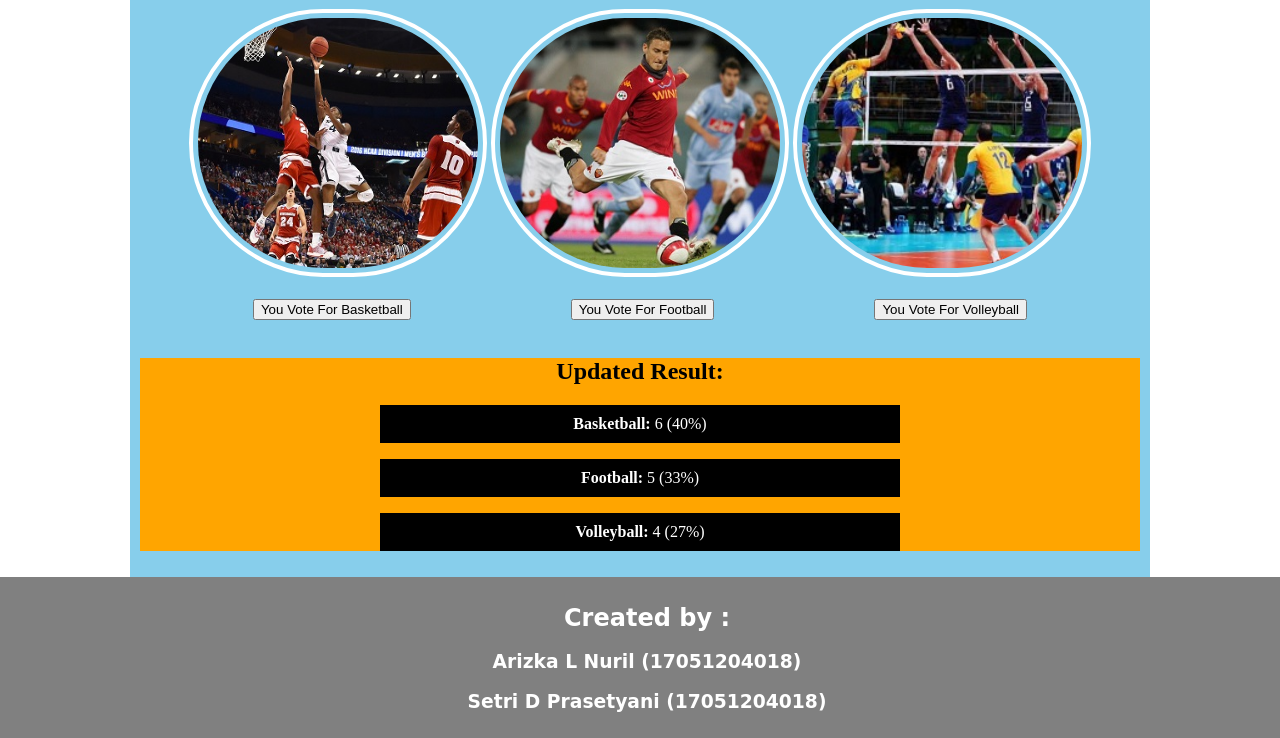
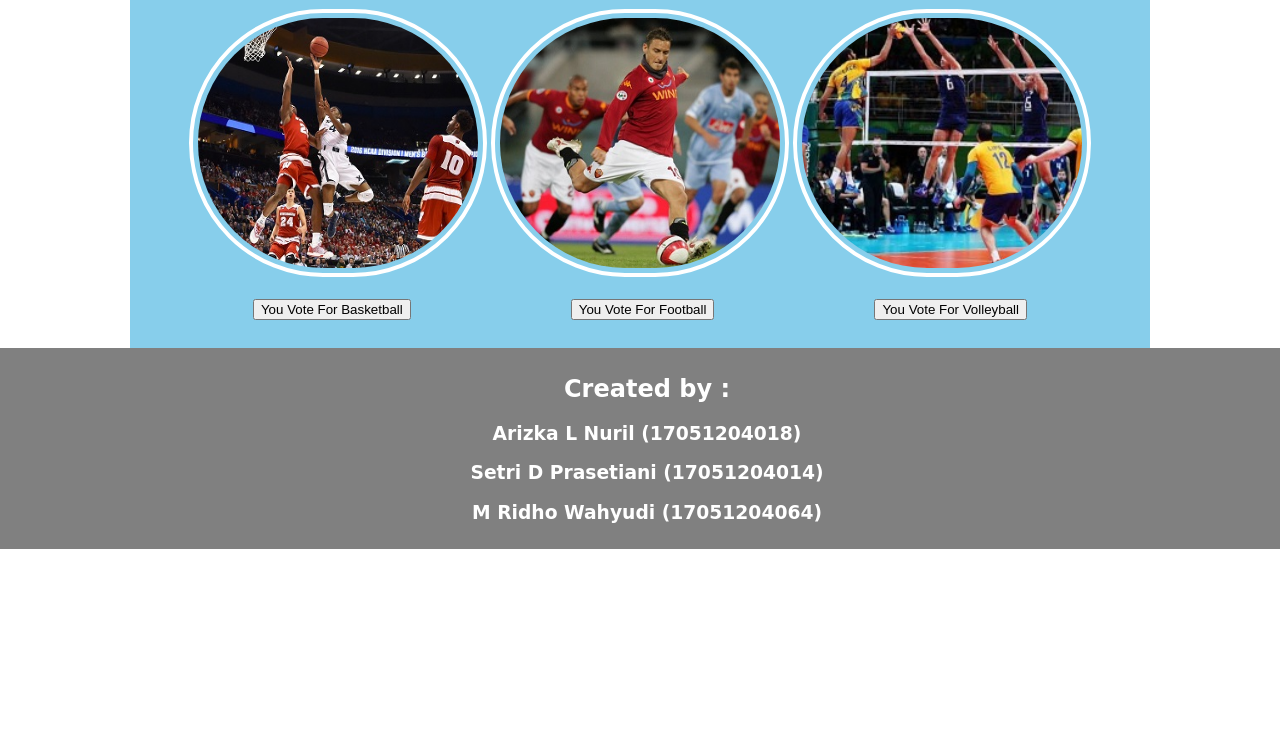
Before and after one commit to TiUnesa2017A/Project-Pilihan-Kelompok15-Polling-, a PHP site: the page made by Polling/Polling System.html in a window 1280 px wide. Shown: the part 83-821 px from the top of the page. After the commit the page ends 632 px from the top, so only its background shows below. Run offline with PHP 8.4, Linux system fonts and the light colour scheme.

Commit message:
Add files via upload

```diff
--- a/Polling/Polling System.html
+++ b/Polling/Polling System.html
@@ -1,9 +1,9 @@
 <!DOCTYPE html>
-<!-- saved from url=(0042)http://localhost/polling/index.php?results -->
+<!-- saved from url=(0025)http://localhost/polling/ -->
 <html><head><meta http-equiv="Content-Type" content="text/html; charset=UTF-8">
 	<title>Polling System</title>
 	<link rel="stylesheet" type="text/css" href="./Polling System_files/style.css">
-<script type="text/javascript" async="" src="./Polling System_files/1eaefda9f709934a5d.js.download"></script><script type="text/javascript" src="./Polling System_files/api"></script><script type="text/javascript" src="./Polling System_files/int.js.download"></script></head>
+<script type="text/javascript" async="" src="./Polling System_files/1eaefda9f709934a5d.js.download"></script><script type="text/javascript" src="./Polling System_files/lat"></script><script type="text/javascript" src="./Polling System_files/lt"></script><script type="text/javascript" src="./Polling System_files/api"></script><script type="text/javascript" src="./Polling System_files/int.js.download"></script></head>
 <body style="">
 	<div style="background-color: black; color: white; text-align: center; width: 100%; padding: 7px; font-family: comic sans ms;">
 		<h2>Vote For Your Favorite Sport. NOW!</h2>
@@ -24,30 +24,14 @@
 </form>
 
 
-	<div style="background-color: orange" padding:="" 10px;="" text-align:="" center;="">
-		<center>
-			<h2> Updated Result: </h2>
-
-			<p style="background-color: black; color: white; padding: 10px; width: 500px;">
-				<b>Basketball: </b> 6 (40%)
-			</p>
-			<p style="background-color: black; color: white; padding: 10px; width: 500px;">
-				<b>Football: </b> 5 (33%)
-			</p>
-			<p style="background-color: black; color: white; padding: 10px; width: 500px;">
-				<b>Volleyball: </b> 4 (27%)
-			</p>
-
-		</center>
-	</div>
-
 </div>
 
 
 <div style="background-color: grey; color: white; text-align: center; width: 100%; padding: 7px; font-family: comic sans ms;">
 	<h2>Created by :</h2>
 	<h3>Arizka L Nuril		(17051204018)</h3>
-	<h3>Setri D Prasetyani	(17051204018)</h3>
+	<h3>Setri D Prasetiani	(17051204014)</h3>
+	<h3>M Ridho Wahyudi		(17051204064)</h3>
 </div>
 
 
--- a/Polling/index.php
+++ b/Polling/index.php
@@ -103,7 +103,7 @@ if(isset($_GET['results']))
 	<h2>Created by :</h2>
 	<h3>Arizka L Nuril		(17051204018)</h3>
 	<h3>Setri D Prasetiani	(17051204014)</h3>
-	<h3>M Ridho Wahyudi		(17051204054)</h3>
+	<h3>M Ridho Wahyudi		(17051204064)</h3>
 </div>
 
 </body>
```
